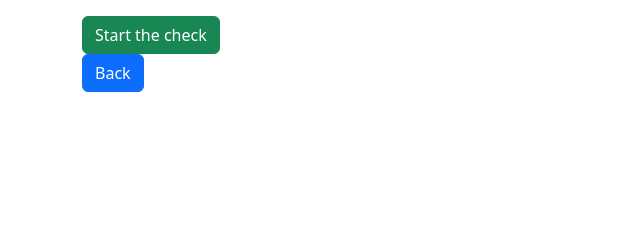
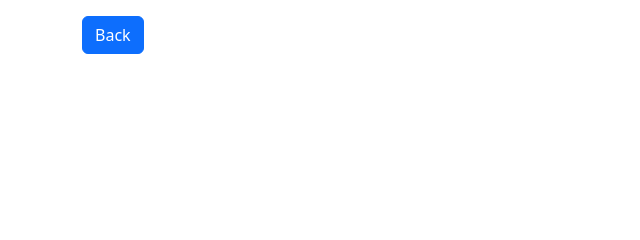
Before and after one commit to GrScode404/python-project-83, a Flask app: page /urls/1 in a window 1280 px wide. Shown: the part 331-571 px from the top of the page, without its empty margins (0-640 px from the left). Run offline with Flask 3, Linux system fonts and the light colour scheme; a database or web service that is not in the repository returns one stand-in record (values such as "Sample title"); some libraries are stand-ins or nearby versions.

Commit message:
fixed url.html

```diff
--- a/page_analyzer/templates/url.html
+++ b/page_analyzer/templates/url.html
@@ -60,12 +60,6 @@
                 {% endfor %}
             </tbody>
         </table>
-        <form action="{{ url_for('run_check', id=url.id) }}" method="post">
-            <button type="submit" class="btn btn-success">
-                Start the check
-            </button>
-        </form>
-
         <a href="/urls" class="btn btn-primary">Back</a>
     </div>
 </body>
```
